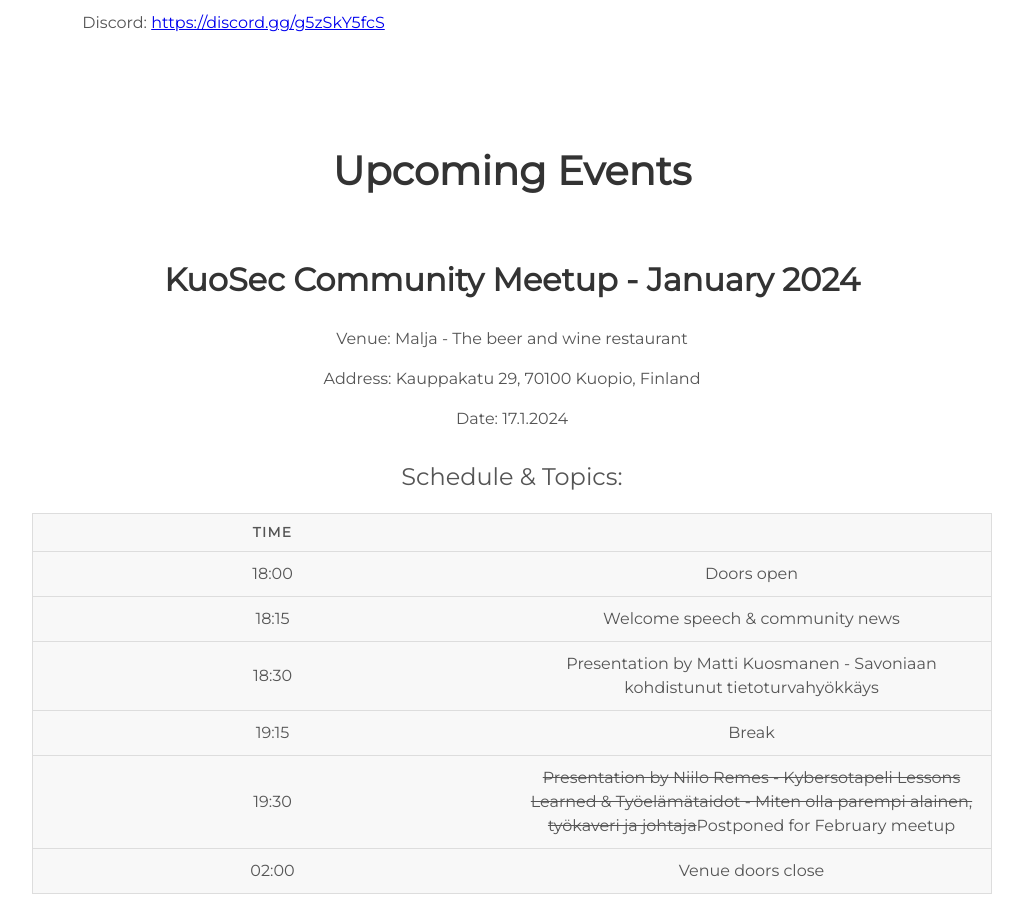
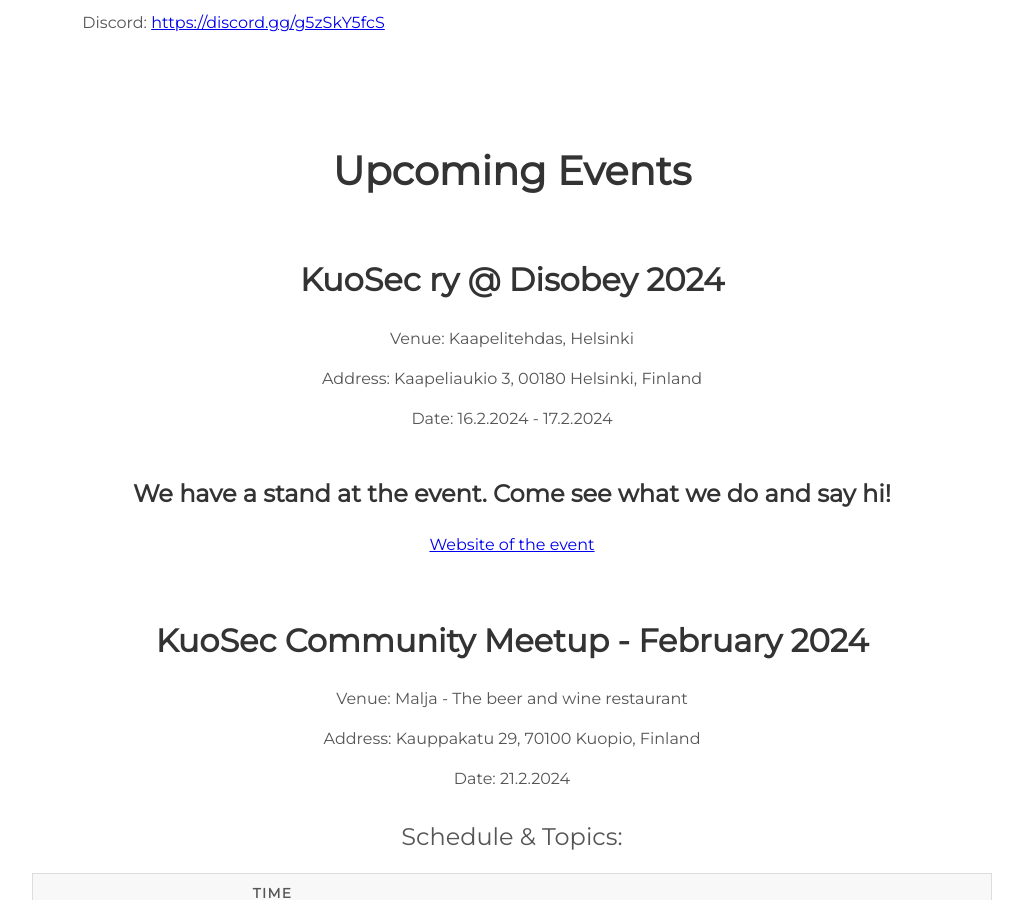
Before and after one commit to kuosec/kuosec.github.io, a Jekyll site: the page built from index.html, in a window 1280 px wide and 900 px high, scrolled down 1458 px. Shown: the whole window, without its empty margins (128-1151 px from the left). Built offline with Jekyll 4.4.1, drawn with Linux system fonts in a browser that asks for light colours; some of the changed text lies outside the part shown.

Commit message:
Add February meetup & Disobey event

```diff
--- a/_includes/projects.html
+++ b/_includes/projects.html
@@ -2,6 +2,82 @@
 
   <h1>Upcoming Events </h1>
   <div class="event">
+    <h2>KuoSec ry @ Disobey 2024</h2>
+    <p>Venue: Kaapelitehdas, Helsinki</p>
+    <p>Address: Kaapeliaukio 3, 00180 Helsinki, Finland</p>
+    <p>Date: 16.2.2024 - 17.2.2024</p>
+
+    <h3>We have a stand at the event. Come see what we do and say hi!</h3>
+
+    <a href="https://disobey.fi/2024">Website of the event</a>
+  </div>
+
+
+
+  <div class="event">
+    <h2>KuoSec Community Meetup - February 2024</h2>
+    <p>Venue: Malja - The beer and wine restaurant</p>
+    <p>Address: Kauppakatu 29, 70100 Kuopio, Finland</p>
+    <p>Date: 21.2.2024</p>
+
+    <table>
+      <caption>Schedule & Topics:</caption>
+      <thead>
+        <tr>
+          <th scope="col">Time</th>
+          <th scope="col"></th>
+        </tr>
+      </thead>
+      <tbody>
+        <tr>
+          <td>18:00</td>
+          <td>Doors open</td>
+        </tr>
+        <tr>
+          <td scope="row">18:15</td>
+          <td>Welcome speech & community news</td>
+        </tr>
+        <tr>
+          <td scope="row">18:30</td>
+          <td>Presentation by Niilo Remes - Kybersotapeli Lessons Learned & Työelämätaidot - Miten olla parempi alainen, työkaveri ja johtaja</td>
+        </tr>
+        <tr>
+          <td scope="row">19:15</td>
+          <td>Break</td>
+        </tr>
+        <tr>
+          <td scope="row">19:30</td>
+          <td>Presentation by KuoSec ry & Kuopio Hacklab ry - Bluetooth hacking & Disobey 2024 lessons learned</td>
+        </tr>
+        <tr>
+          <td scope="row">02:00</td>
+          <td>Venue doors close</td>
+        </tr>
+      </tbody>
+    </table>
+    <p>Note that the schedules are estimates.</p>
+
+    <a href="https://www.malja.fi/">Website of the venue</a>
+  </div>
+
+  <br>
+  <br>
+
+  <h2>Instructions for arrival to the venue</h2>
+  <div class="event">
+    <p>Venue: Malja - The beer and wine restaurant</p>
+    <p>Address: Kauppakatu 29, 70100 Kuopio, Finland</p>
+    <br>
+    <p>Once you arrive at the address head forward inside Malja until you see the bar counter. You can see what it should look like from Malja's website.</p>
+    <p>When you are in front of the bar counter head left towards the back corner of the room. There you should be able to spot a metallic gate which is open (unless you are too early bird and arrive before the organizers).</p>
+    <p>Behind the metallic gate you can find stairs to the upper floor which is the wine bar. You have arrived to the meetup.</p>
+    <p>If you still happen to get lost, feel free to ask the KuoSec organizers or the friendly personnel of Malja for directions.</p>
+
+    <a href="https://www.malja.fi/">Website of the venue</a>
+  </div>
+  <!-- Current chronological event history (:-->
+  <!--
+    <div class="event">
     <h2>KuoSec Community Meetup - January 2024</h2>
     <p>Venue: Malja - The beer and wine restaurant</p>
     <p>Address: Kauppakatu 29, 70100 Kuopio, Finland</p>
@@ -62,10 +138,7 @@
 
     <a href="http://www.malja.fi/">Website of the venue</a>
   </div>
-
-
-
-  <!-- Current unsorted event history (:-->
+  -->
   <!--
     <div class="event">
     <h2>KuoSec Community Meetup - December 2023</h2>
```
